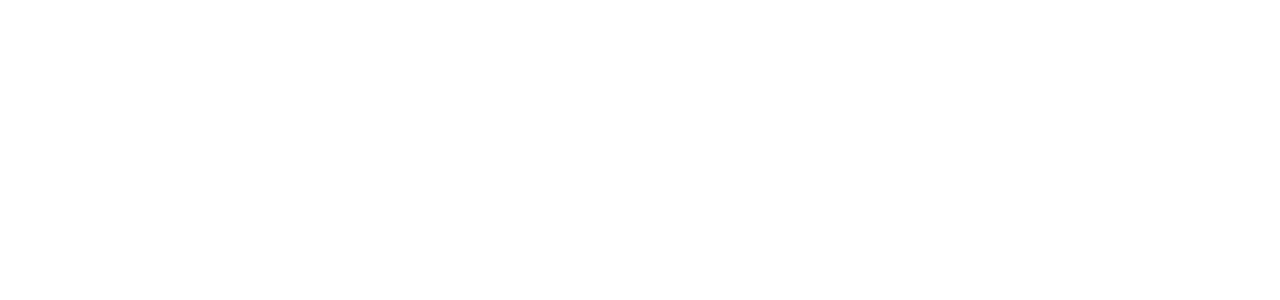
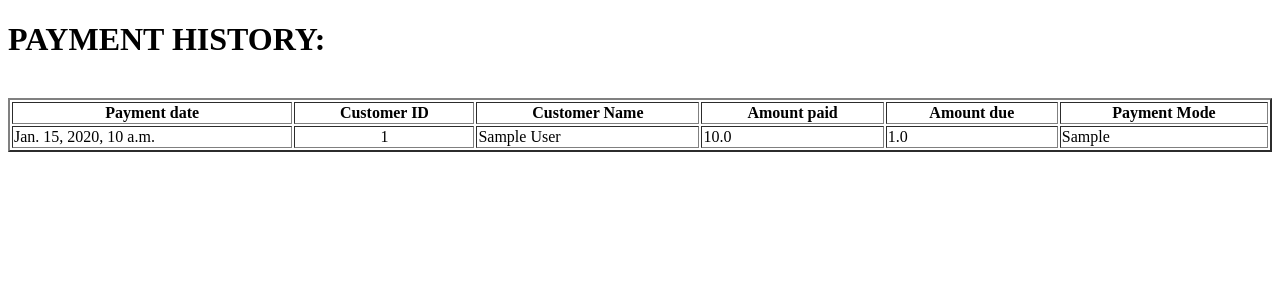
Before and after one commit to Jaspreet8843/Ads_management, a Django app: page /view_paid_bills in a window 1280 px wide. Before the commit the part shown is empty. Shown: the top 300 px of the page. Run offline with Django 3.2, Linux system fonts and the light colour scheme; tables that the repository leaves empty hold one stand-in row (values such as "Sample post"); parts of the project's set-up code (start-up, migrations or seed data) failed here and were passed over.

Commit message:
view paid bills done

```diff
--- a/mainActivity/views.py
+++ b/mainActivity/views.py
@@ -281,4 +281,6 @@ def pay_confirm(request, no):
 
 
 def view_paid_bills(request):
-    return render(request, 'view_paid_bills.html', ({}))
+    paid = rejected.objects.raw("""SELECT * FROM mainactivity_customer c, mainactivity_payments p where
+            c.cust_id=p.cust_id order by p.payment_date desc""")
+    return render(request, 'view_paid_bills.html', ({'paid': paid}))
--- a/template/view_paid_bills.html
+++ b/template/view_paid_bills.html
@@ -2,9 +2,32 @@
 <html lang="en">
 <head>
     <meta charset="UTF-8">
-    <title>Title</title>
+    <title>View rejected</title>
 </head>
 <body>
+<h1>PAYMENT HISTORY:</h1>
+<br>
+<table border="2" width="100%">
+    <tr>
+        <th>Payment date</th>
+        <th>Customer ID</th>
+        <th>Customer Name</th>
+        <th>Amount paid</th>
+        <th>Amount due</th>
+        <th>Payment Mode</th>
+    </tr>
+    {% for i in paid %}
+    <tr>
+        <td>{{i.payment_date}}</td>
+        <td align="center">{{i.cust_id}}</td>
+        <td>{{i.cust_name}}</td>
+        <td>{{i.payment_amount}}</td>
+        <td>{{i.payment_due}}</td>
+        <td>{{i.payment_mode}}</td>
+    </tr>
 
+    {% endfor %}
+
+</table>
 </body>
 </html>
```
